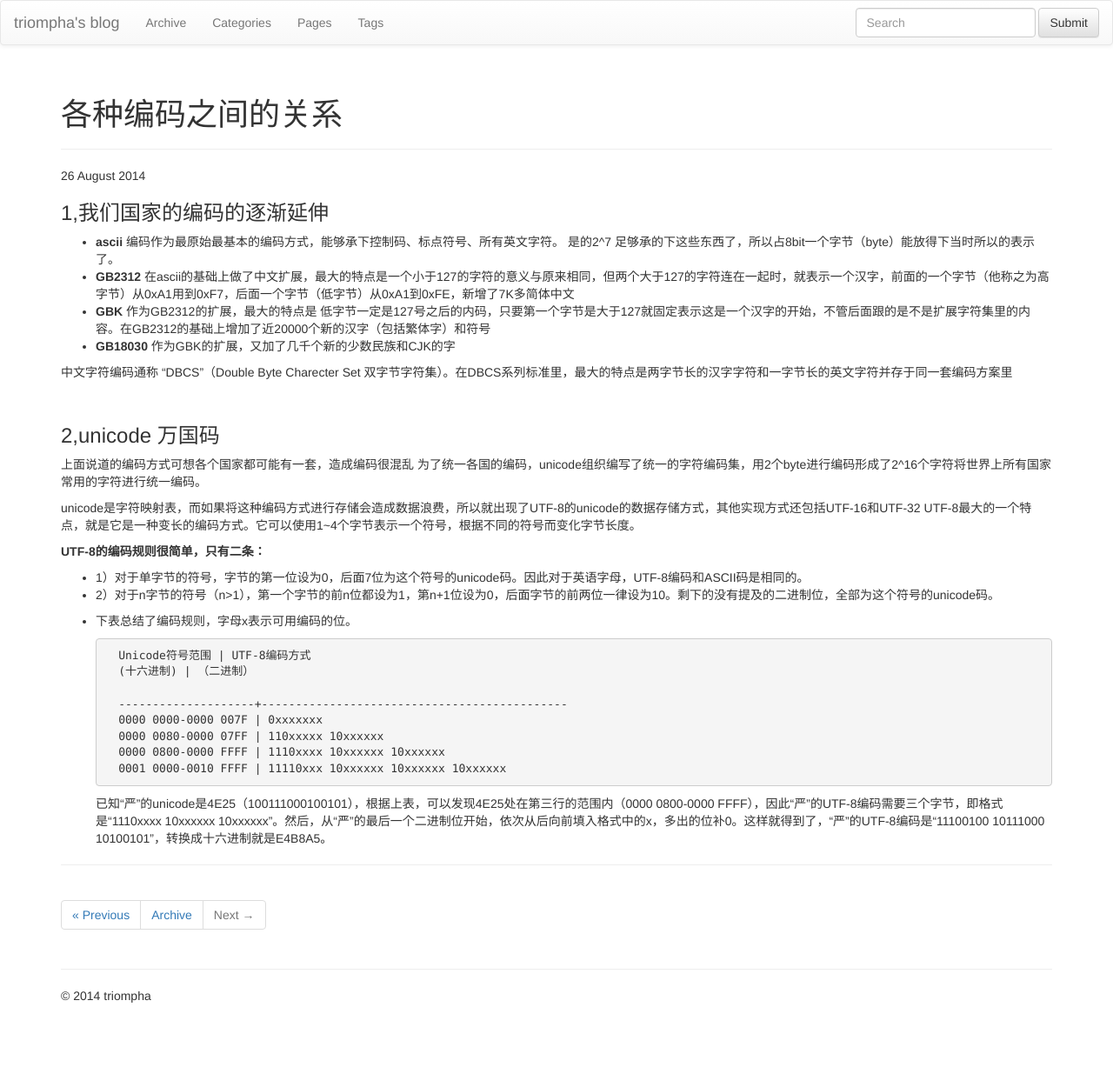
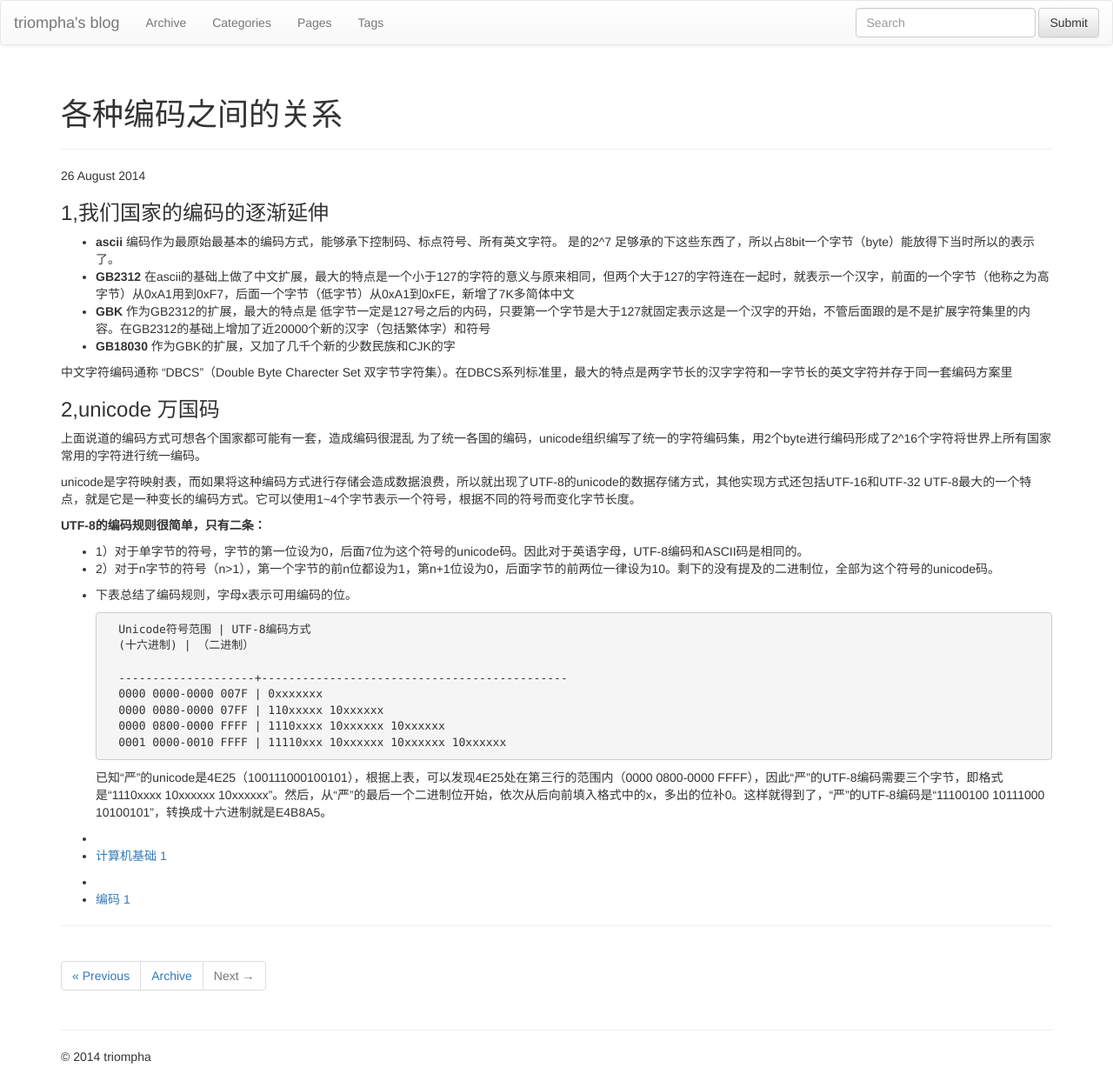
Before and after one commit to triompha/triompha.github.io, a Jekyll site: the page built from _posts/2014-08-26-各种编码之间的关系.md, in a window 1280 px wide. Shown: the whole page at 87% size. Built offline with Jekyll 4.4.1, drawn with Linux system fonts in a browser that asks for light colours; nearby versions of some CDN libraries; library files that are not in the unit come from our copies; comment, search, counter and statistics services are not loaded; before the commit the page ends 1165 px from its top, so only the background shows below that.

Commit message:
各种编码之间的关系post提交

```diff
--- a/_posts/2014-08-26-各种编码之间的关系.md
+++ b/_posts/2014-08-26-各种编码之间的关系.md
@@ -2,8 +2,8 @@
 layout: post
 title: "各种编码之间的关系"
 description: ""
-category:
-tags: []
+category: 计算机基础
+tags: [编码]
 ---
 {% include JB/setup %}
 ###1,我们国家的编码的逐渐延伸
@@ -17,8 +17,6 @@ tags: []
 
 
 中文字符编码通称 "DBCS"（Double Byte Charecter Set 双字节字符集）。在DBCS系列标准里，最大的特点是两字节长的汉字字符和一字节长的英文字符并存于同一套编码方案里
-
-
 
 ###2,unicode 万国码
 
```
